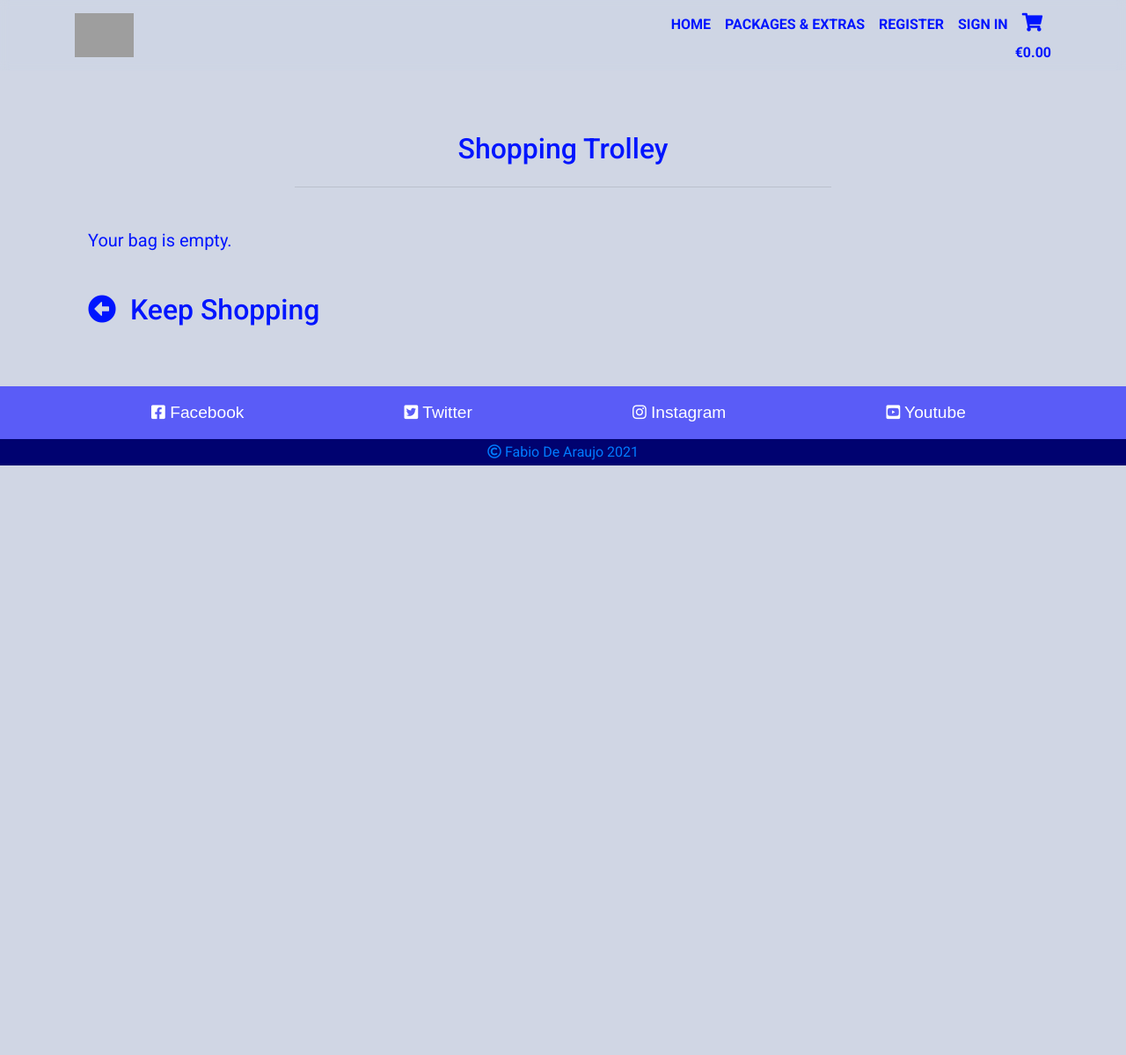
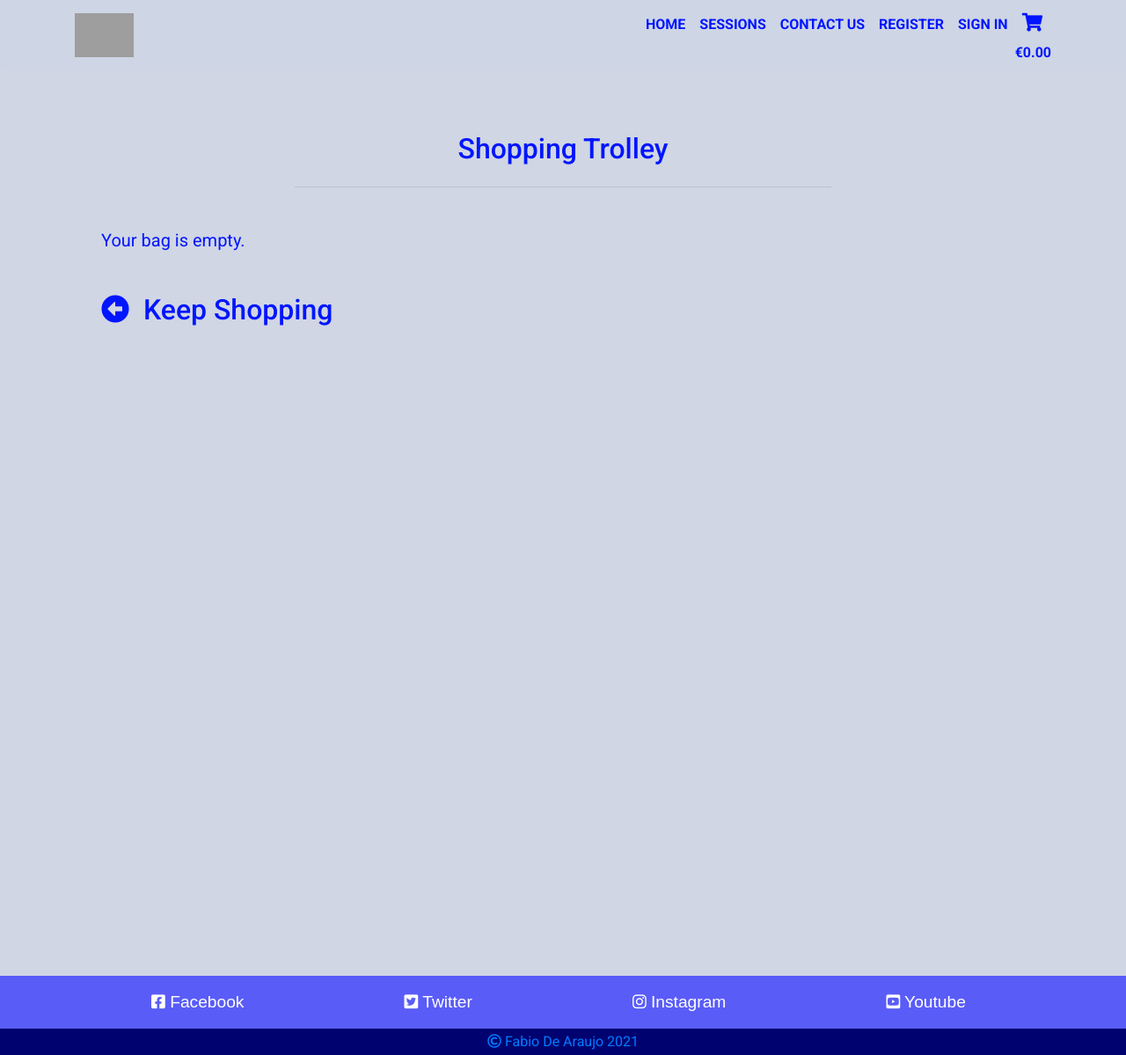
Before and after one commit to fabiodearaujo/sophie-photography-mp4, a Django app: page /trolley/ in a window 1280 px wide. Shown: the whole page at 88% size. Before the commit the page ends 529 px from the top, so only its background shows below. Run offline with Django 3.2, Linux system fonts and the light colour scheme; parts of the project's set-up code (start-up, migrations or seed data) failed here and were passed over; some libraries are stand-ins or nearby versions; grey boxes are pictures that could not be loaded.

Commit message:
fixed the empty trolley view as it was not showing the full screen, also renamed Packages & Extras to Sessions

```diff
--- a/templates/base.html
+++ b/templates/base.html
@@ -39,7 +39,7 @@
                                     <a class="nav-link text-blue" href="#about">ABOUT</a>
                                 </li>
                                 <li class="nav-item">
-                                    <a class="nav-link text-blue" href="{% url 'products' %}?sort=category&direction=desc">PACKAGES & EXTRAS</a>
+                                    <a class="nav-link text-blue" href="{% url 'products' %}?sort=category&direction=desc">SESSIONS</a>
                                 </li>
                                 <li class="nav-item">
                                     <a class="nav-link text-blue" href="{% url 'contact_us' %}">CONTACT US</a>
@@ -82,7 +82,10 @@
                                     <a class="nav-link" href="{% url 'home' %}">HOME</a>
                                 </li>
                                 <li class="nav-item">
-                                    <a class="nav-link" href="{% url 'products' %}?sort=category&direction=desc">PACKAGES & EXTRAS</a>
+                                    <a class="nav-link" href="{% url 'products' %}?sort=category&direction=desc">SESSIONS</a>
+                                </li>
+                                <li class="nav-item">
+                                    <a class="nav-link text-blue" href="{% url 'contact_us' %}">CONTACT US</a>
                                 </li>
                                 {% if request.user.is_authenticated %}
                                     <li class="nav-item">
--- a/trolley/templates/trolley/trolley.html
+++ b/trolley/templates/trolley/trolley.html
@@ -106,6 +106,7 @@
                 </table>
             </div>
             {% else %}
+                <div class="container vh-100">
                     <h2 class="mt-5">
                         <p class="lead mb-5">Your bag is empty.</p>
                         <a class="link-blue-nd" href="{% url 'products' %}?sort=category&direction=desc">
@@ -113,6 +114,7 @@
                             Keep Shopping
                         </a>
                     </h2>
+                </div>
             {% endif %}
         </div>
     </div>
```
Also changed, not shown: media/amanda-ware-unsplash.jpg (added), media/derek-owens-unsplash.jpg (added), media/janko-ferlic-unsplash.jpg (added), media/katie-smith-unsplash.jpg (added), media/zoe-graham-unsplash.jpg (added). Lines whose indentation alone changed are shown as unchanged.
